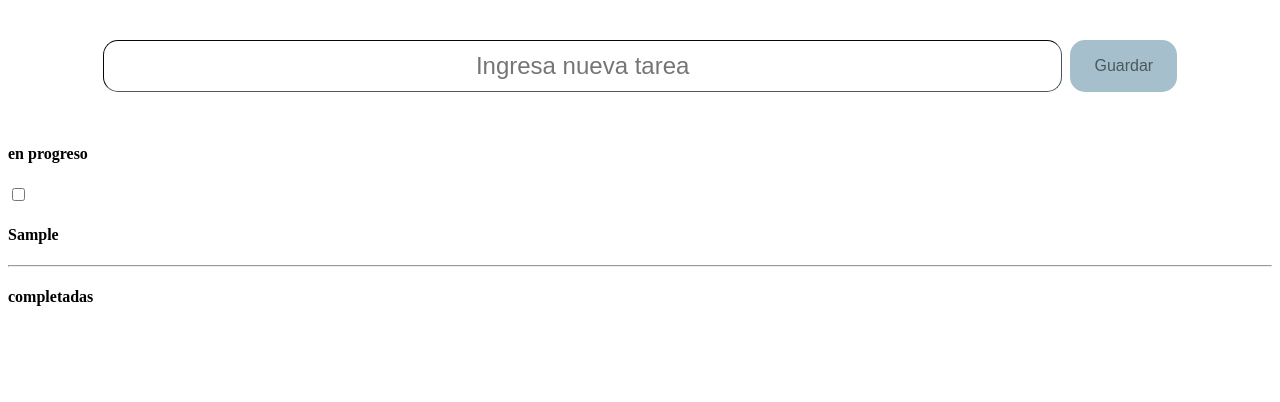
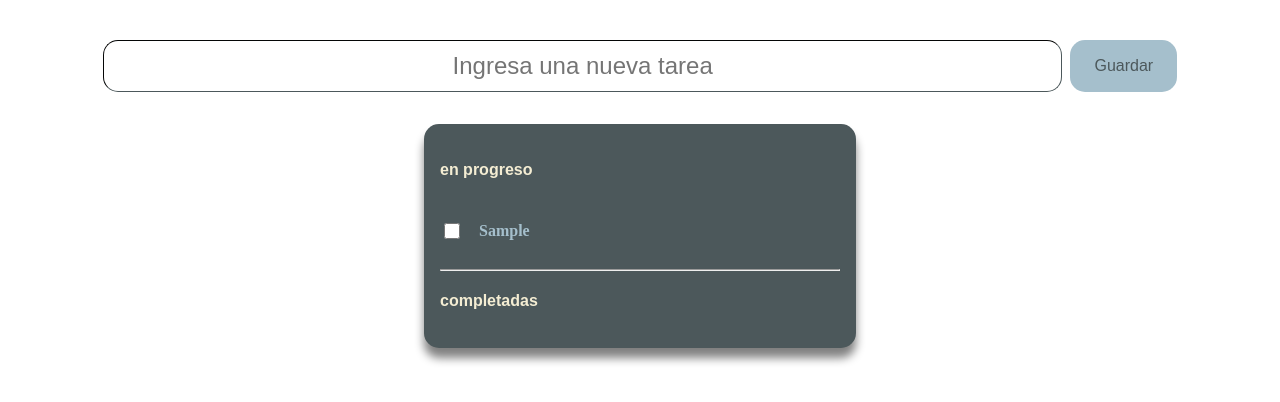
Before and after one commit to juanorihuela/to-do, a React (Vite) app: page / in a window 1280 px wide. Both pictures are taken after typing "Sample" into the empty fields and a click on the button "Guardar". Shown: the top 402 px of the page. Built offline with nearby package versions, Linux system fonts and the light colour scheme.

Commit message:
feature: estilos del card de tareas

```diff
--- a/src/components/Card/index.jsx
+++ b/src/components/Card/index.jsx
@@ -1,13 +1,18 @@
+import "./styles.scss"
+
+
 function Card({ inProgressList, completedList }) {
     return (
-        <div>
-            <div className="inProgressTask">
-                <h4>en progreso</h4>
+        <div className="cardContainer">
+            <h4 className="cardTitle">en progreso</h4>
+            <div className="inProgressContent">
                 {inProgressList}
             </div>
+
             <hr />
-            <div className="completedTask">
-                <h4>completadas</h4>
+
+            <h4 className="cardTitle">completadas</h4>
+            <div className="completedContent">
                 {completedList}
             </div>
         </div>
--- /dev/null
+++ b/src/components/Card/styles.scss
@@ -0,0 +1,13 @@
+.cardContainer {
+    background-color: #4C585B;
+    padding: 1rem;
+    width: 25rem;
+    border-radius: 15px;
+    box-shadow: gray 0 10px 10px;
+
+    .cardTitle {
+        color: #F4EDD3;
+        font-family: Arial, Helvetica, sans-serif;
+        font-size: 1rem;
+    }
+}
--- a/src/components/NewTask/index.jsx
+++ b/src/components/NewTask/index.jsx
@@ -25,7 +25,7 @@ function NewTask({ onSubmitHandle }) {
                     id="newTask"
                     name="newTask"
                     type="text"
-                    placeholder="Ingresa nueva tarea"
+                    placeholder="Ingresa una nueva tarea"
                     autoComplete="off"
                     onChange={form.handleChange}
                     onBlur={form.handleBlur}
--- a/src/components/TaskItem/index.jsx
+++ b/src/components/TaskItem/index.jsx
@@ -1,13 +1,16 @@
+import "./styles.scss"
+
+
 function TaskItem({ taskData, onSubmitHandle }) {
     return (
-        <div key={taskData.id}>
+        <div key={taskData.id} className="itemContainer">
             <input
                 id={taskData.id}
                 checked={taskData.status}
                 type="checkbox"
                 onChange={onSubmitHandle}
             />
-            <h4>{taskData.task}</h4>
+            <h4 className={`taskValue ${taskData.status == true ? 'completed' : null}`}>{taskData.task}</h4>
         </div>
     );
 };
--- /dev/null
+++ b/src/components/TaskItem/styles.scss
@@ -0,0 +1,18 @@
+.itemContainer {
+    display: flex;
+    gap: 1rem;
+
+    input {
+        width: 1rem;
+    }
+
+    .taskValue {
+        color: #A5BFCC;
+        font-size: 1rem;
+    }
+
+    .completed {
+        text-decoration: line-through;
+        font-style: italic;
+    }
+}
--- a/src/styles.scss
+++ b/src/styles.scss
@@ -3,3 +3,8 @@
     padding: 2rem;
     margin: 0 auto;
 }
+
+#tasksSection {
+    display: flex;
+    justify-content: center;
+}
```
Also changed, not shown: 1 other file (tests, documents, lock files or other folders).
